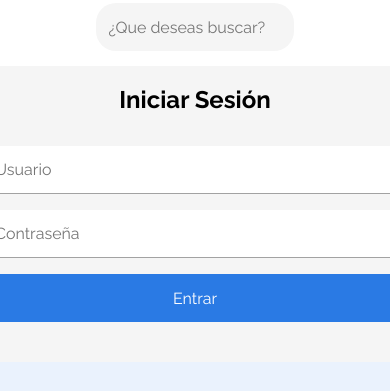
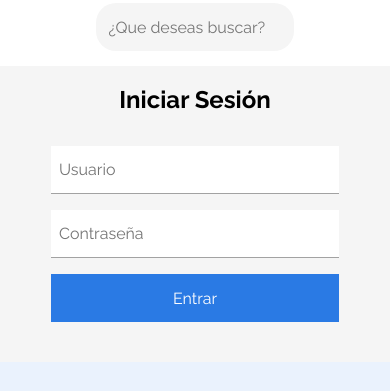
Before and after one commit to wflores-97/ecommerce-alura, a plain HTML site: page login.html in a window 390 px wide. Shown: the part 22-413 px from the top of the page. Drawn offline with Linux system fonts and the light colour scheme.

Commit message:
modificaciones realizadas al css de form login para su diseño responsive

```diff
--- a/css/login.css
+++ b/css/login.css
@@ -51,3 +51,10 @@
     color: var(--colorFondo);
     cursor: pointer;
 }
+
+@media (max-width:600px){
+    .login form input,
+    .login form button{
+        width: 18rem;
+    }
+}
```
